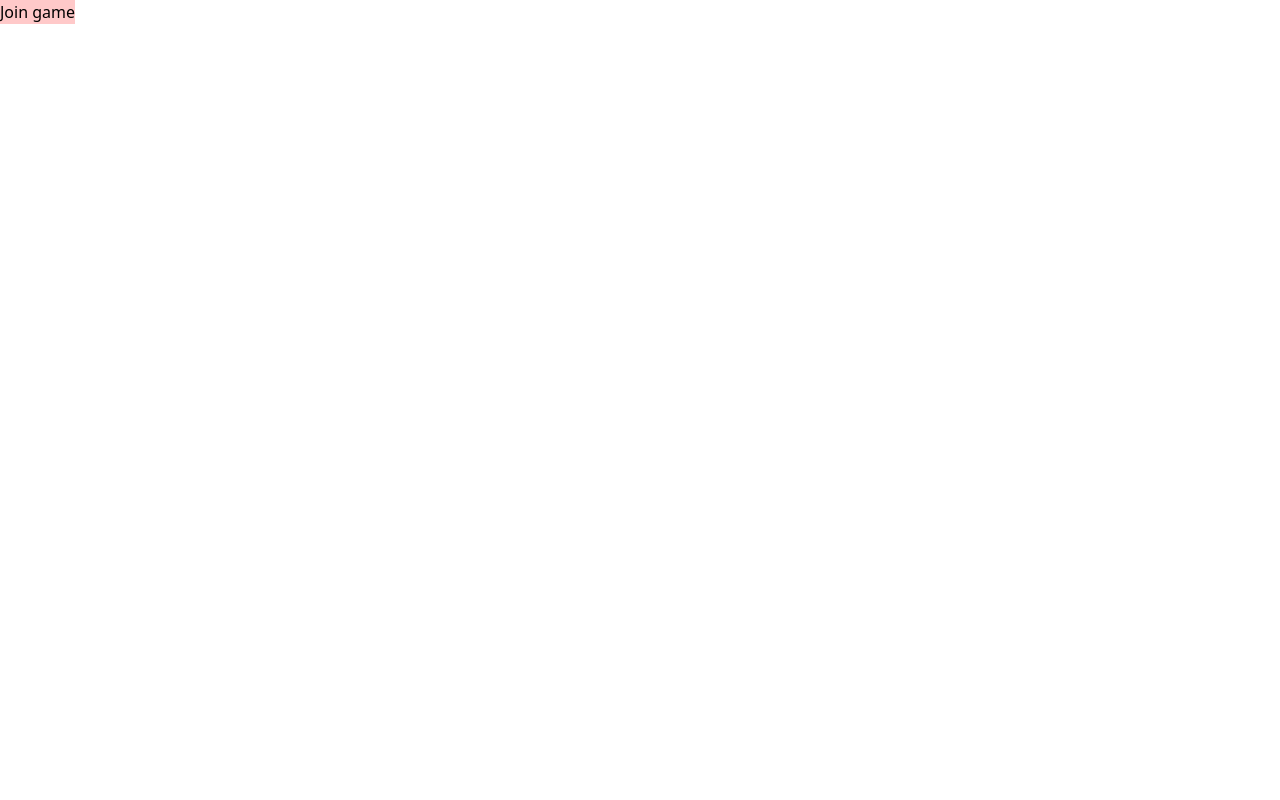
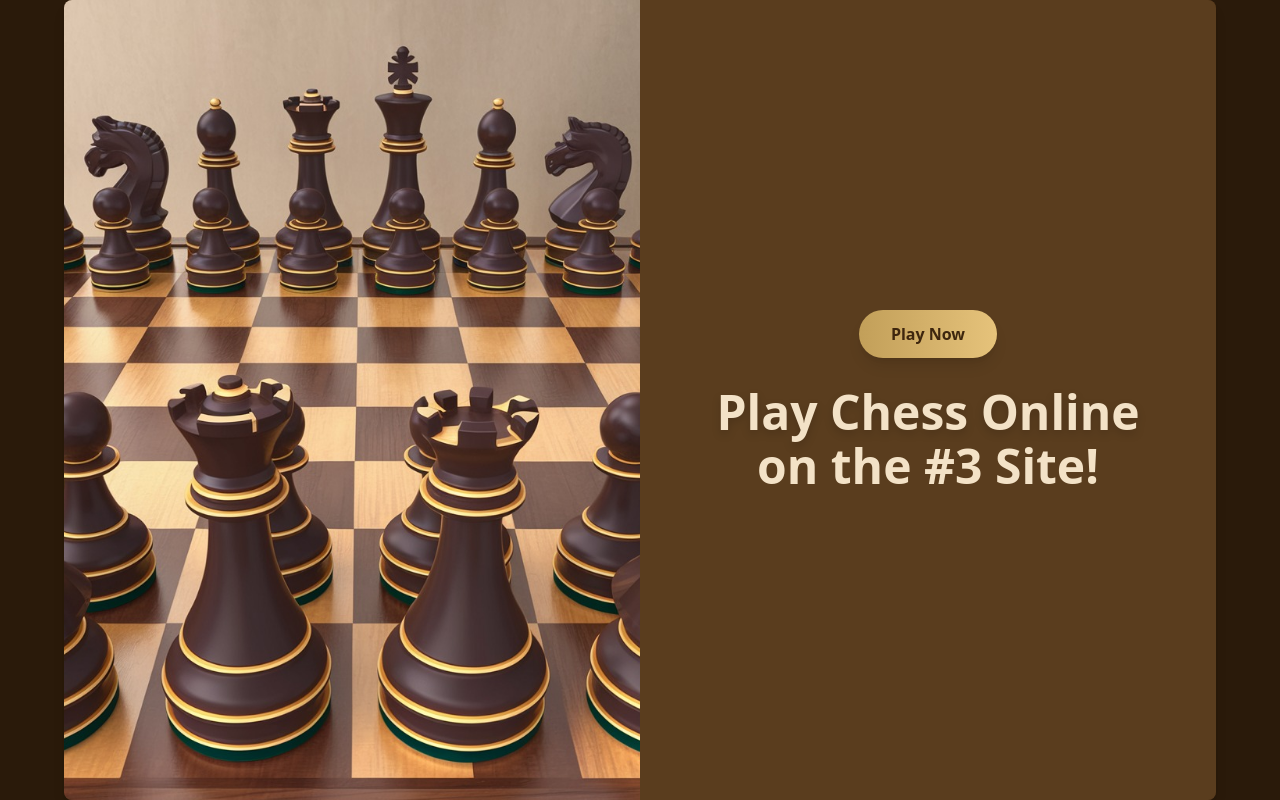
Before and after one commit to Siddhi-sahu/chess, a React (Vite) app in the folder frontend/: page / in a window 1280 px wide. Built offline with nearby package versions, Linux system fonts and the light colour scheme.

Commit message:
add landing page

```diff
--- a/frontend/src/App.tsx
+++ b/frontend/src/App.tsx
@@ -1,11 +1,20 @@
+import { BrowserRouter, Route, Routes } from 'react-router-dom'
 import './App.css'
+import { Landing } from './pages/Landing'
+import { Game } from './pages/Game'
 
 function App() {
 
 
   return (
     <>
-      <button className='bg-red-200'>Join game</button>
+      <BrowserRouter>
+        <Routes>
+          <Route path='/' element={<Landing />} />
+          <Route path='/game' element={<Game />} />
+        </Routes>
+      </BrowserRouter>
+
     </>
   )
 }
--- a/frontend/src/pages/Landing.tsx
+++ b/frontend/src/pages/Landing.tsx
@@ -1,5 +1,29 @@
+
+
+import ChessBoard from "../assets/chessBoard.jpeg";
+
 export const Landing = () => {
-    return <div>
-        Landing page
-    </div>
-}
+    return (
+        <div className="min-h-screen w-full flex justify-center items-center bg-[#2a1a0a]">
+            <div className="grid grid-cols-1 md:grid-cols-2 w-full max-w-6xl shadow-lg rounded-lg overflow-hidden bg-[#3e260e]">
+
+                <div className="relative w-full h-[500px] md:h-screen">
+                    <img src={ChessBoard} className="w-full h-full object-cover" alt="Chess Board" />
+                </div>
+
+
+                <div className="bg-[#5a3d1e] flex flex-col items-center justify-center text-center p-10 text-gold">
+                    <button className="mb-6 bg-gradient-to-r from-[#c29f59] to-[#e6c37b] text-[#3e260e] font-bold px-8 py-3 rounded-full shadow-lg transition-all hover:scale-105 hover:shadow-xl">
+                        Play Now
+                    </button>
+                    <h1 className="text-4xl md:text-5xl text-[#f3e2c7] font-bold leading-tight drop-shadow-lg">
+                        Play Chess Online
+                    </h1>
+                    <h1 className="text-4xl md:text-5xl text-[#f3e2c7] font-bold">
+                        on the #3 Site!
+                    </h1>
+                </div>
+            </div>
+        </div>
+    );
+};
```
Also changed, not shown: frontend/src/assets/cheesboard.webp (added), frontend/src/assets/chessBoard.jpeg (added), frontend/src/index.css (line endings or trailing spaces).
